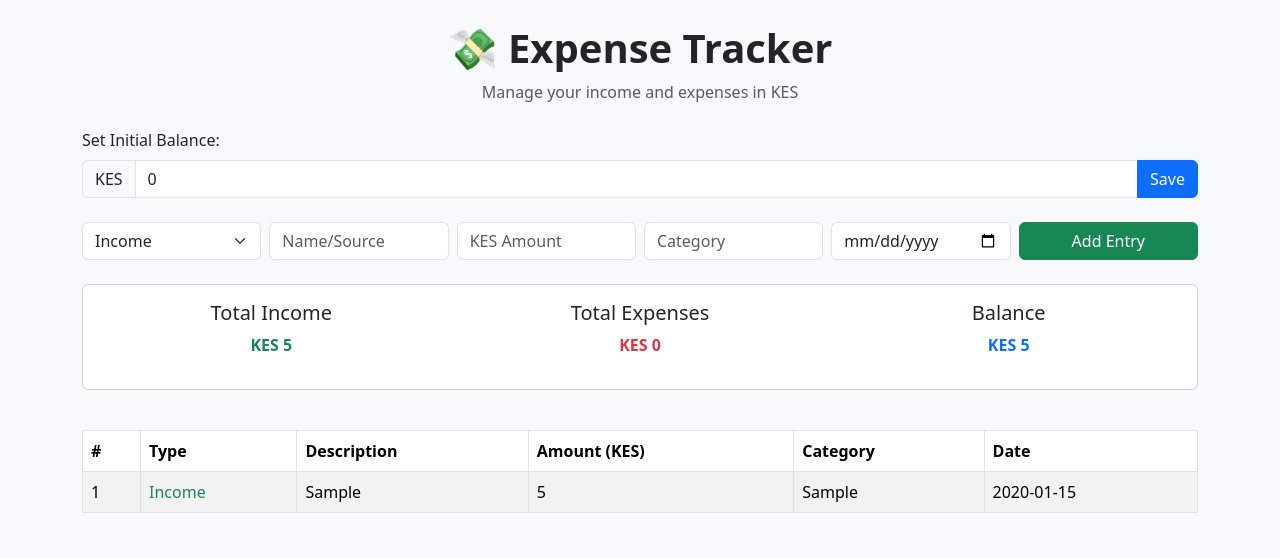
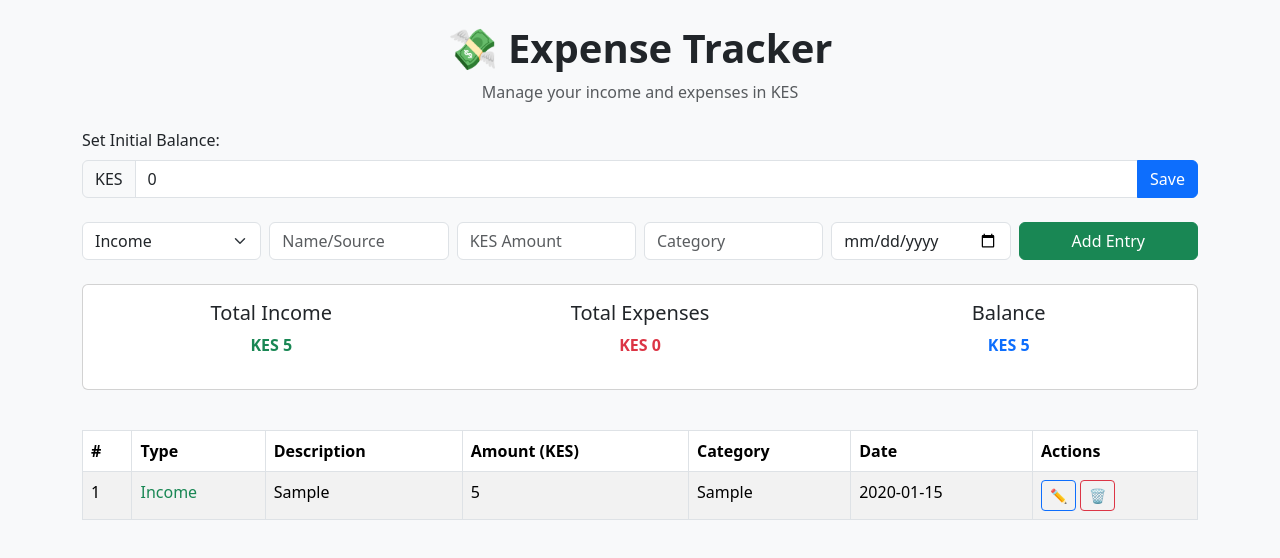
Before and after one commit to Zambagarrah/React-Expense-Tracker, a React (Vite) app: page / in a window 1280 px wide. Both pictures are taken after typing "Sample", "5", "Sample", "2020-01-15" into the empty fields and a click on the button "Add Entry". Shown: the top 558 px of the page. Built offline with nearby package versions, Linux system fonts and the light colour scheme.

Commit message:
feat: integrate EditTransactionModal for inline transaction updates

```diff
--- a/src/components/TransactionTable.jsx
+++ b/src/components/TransactionTable.jsx
@@ -1,11 +1,26 @@
-import React, { useContext } from 'react';
-import { Table } from 'react-bootstrap';
+import React, { useContext, useState } from 'react';
+import { Table, Button } from 'react-bootstrap';
 import { TransactionContext } from '../context/TransactionContext';
+import EditTransactionModal from './EditTransactionModal';
 
 const TransactionTable = () => {
-  const { transactions } = useContext(TransactionContext);
+  const { transactions, deleteTransaction, updateTransaction } = useContext(TransactionContext);
+  const [showModal, setShowModal] = useState(false);
+  const [selectedIndex, setSelectedIndex] = useState(null);
+
+  const handleEdit = (index) => {
+    setSelectedIndex(index);
+    setShowModal(true);
+  };
+
+  const handleSave = (updatedData) => {
+    updateTransaction(selectedIndex, updatedData);
+    setShowModal(false);
+    setSelectedIndex(null);
+  };
 
   return (
+    <>
       <Table striped bordered hover responsive className="my-4">
         <thead>
           <tr>
@@ -15,11 +30,12 @@ const TransactionTable = () => {
             <th>Amount (KES)</th>
             <th>Category</th>
             <th>Date</th>
+            <th>Actions</th>
           </tr>
         </thead>
         <tbody>
           {transactions.length === 0 ? (
-          <tr><td colSpan="6" className="text-center">No entries yet</td></tr>
+            <tr><td colSpan="7" className="text-center">No entries yet</td></tr>
           ) : (
             transactions.map((tx, idx) => (
               <tr key={idx}>
@@ -29,11 +45,26 @@ const TransactionTable = () => {
                 <td>{tx.amount.toLocaleString()}</td>
                 <td>{tx.category || '-'}</td>
                 <td>{tx.date || '-'}</td>
+                <td>
+                  <Button size="sm" variant="outline-primary" onClick={() => handleEdit(idx)}>✏️</Button>{' '}
+                  <Button size="sm" variant="outline-danger" onClick={() => deleteTransaction(idx)}>🗑️</Button>
+                </td>
               </tr>
             ))
           )}
         </tbody>
       </Table>
+
+      {/* 🔧 Edit Modal */}
+      {showModal && (
+        <EditTransactionModal
+          show={showModal}
+          handleClose={() => setShowModal(false)}
+          originalData={transactions[selectedIndex]}
+          onSave={handleSave}
+        />
+      )}
+    </>
   );
 };
 
```
Lines whose indentation alone changed are shown as unchanged.
